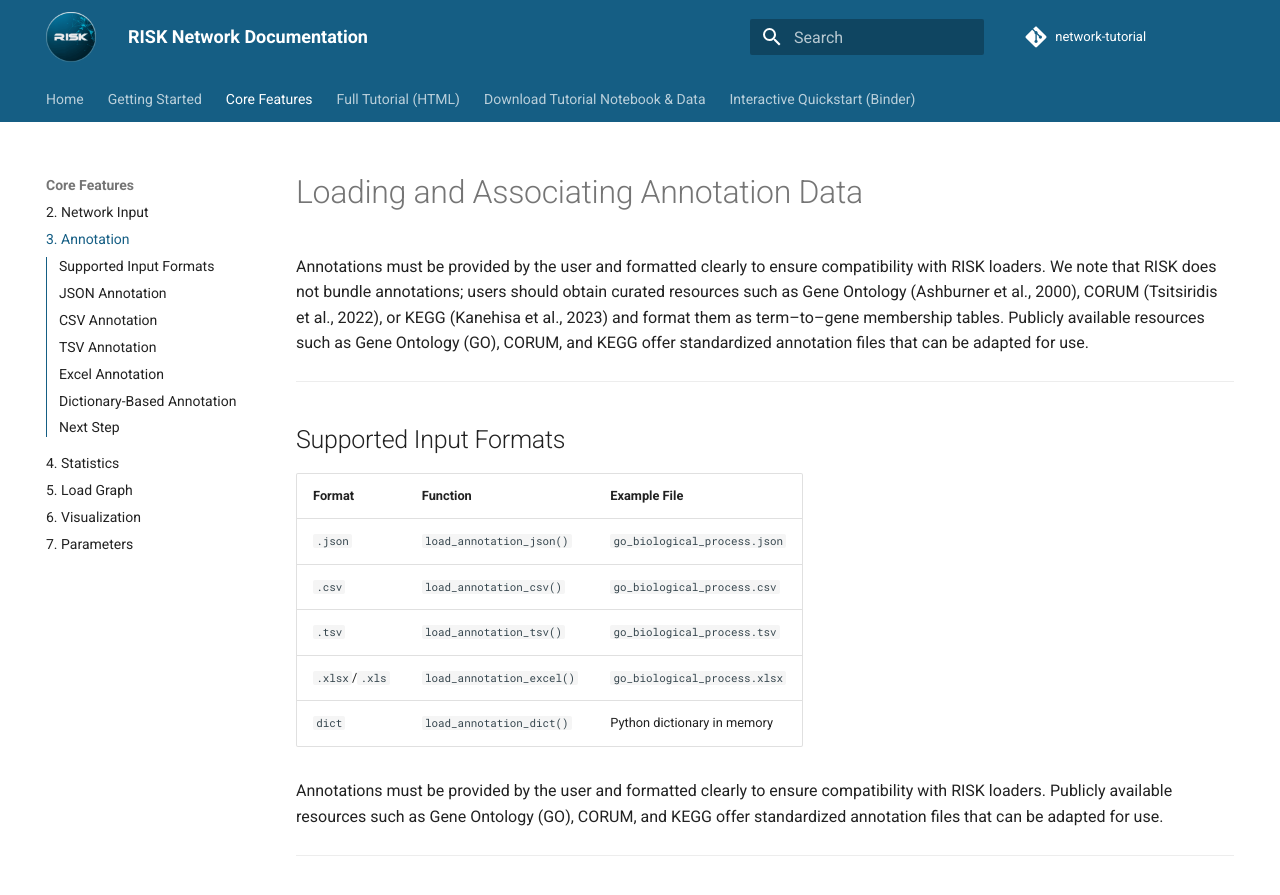
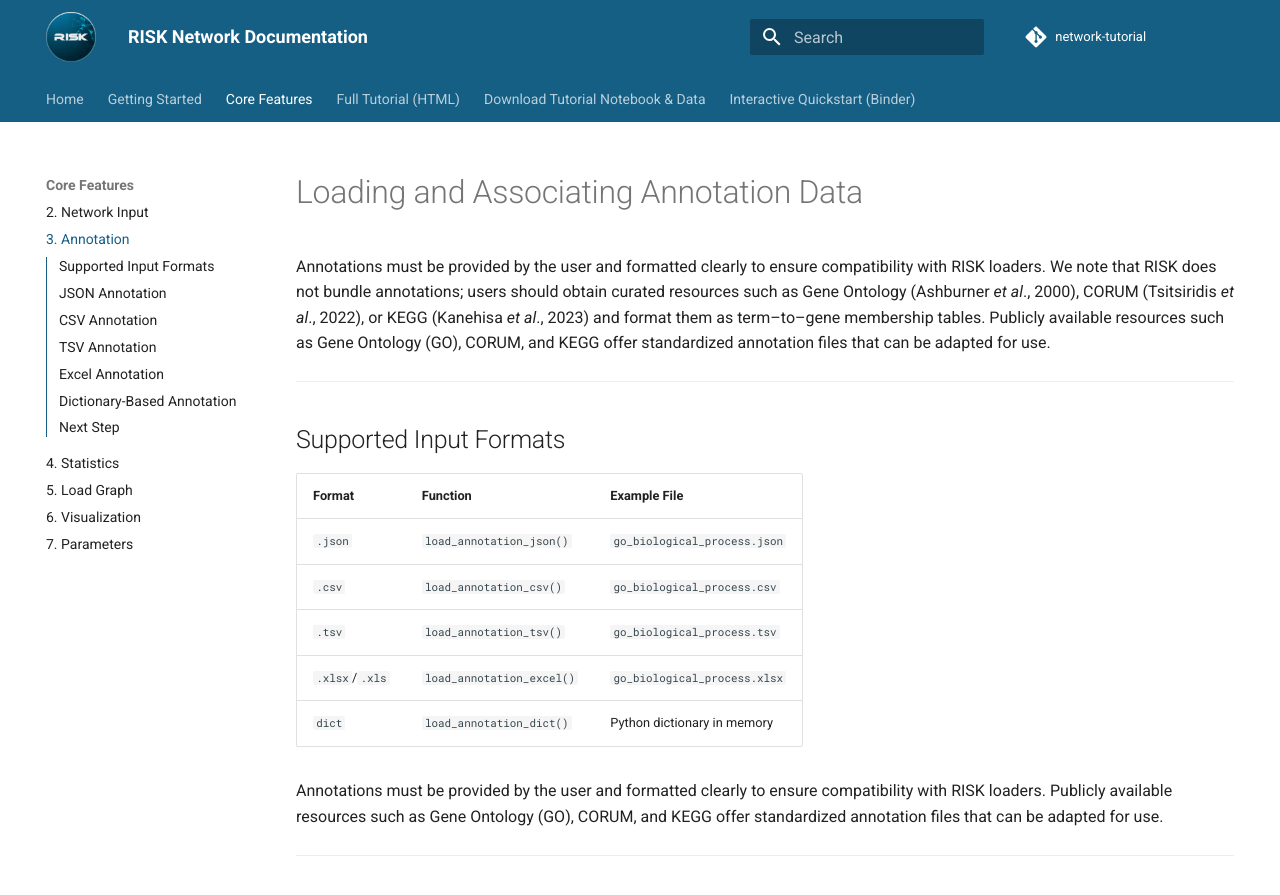
Before and after one commit to riskportal/network-tutorial, an MkDocs documentation site: the page built from docs/3_annotation.md, in a window 1280 px wide and 900 px high. Shown: the top 895 px of the window. Built offline with MkDocs 1.6.1 and Material for MkDocs 9.7.7, drawn with Linux system fonts in a browser that asks for light colours; comment, search, counter and statistics services are not loaded.

Commit message:
italicize et al.

```diff
--- a/docs/3_annotation.md
+++ b/docs/3_annotation.md
@@ -1,6 +1,6 @@
 # Loading and Associating Annotation Data
 
-Annotations must be provided by the user and formatted clearly to ensure compatibility with RISK loaders. We note that RISK does not bundle annotations; users should obtain curated resources such as Gene Ontology (Ashburner et al., 2000), CORUM (Tsitsiridis et al., 2022), or KEGG (Kanehisa et al., 2023) and format them as term–to–gene membership tables. Publicly available resources such as Gene Ontology (GO), CORUM, and KEGG offer standardized annotation files that can be adapted for use.
+Annotations must be provided by the user and formatted clearly to ensure compatibility with RISK loaders. We note that RISK does not bundle annotations; users should obtain curated resources such as Gene Ontology (Ashburner _et al_., 2000), CORUM (Tsitsiridis _et al_., 2022), or KEGG (Kanehisa _et al_., 2023) and format them as term–to–gene membership tables. Publicly available resources such as Gene Ontology (GO), CORUM, and KEGG offer standardized annotation files that can be adapted for use.
 
 ---
 
```
